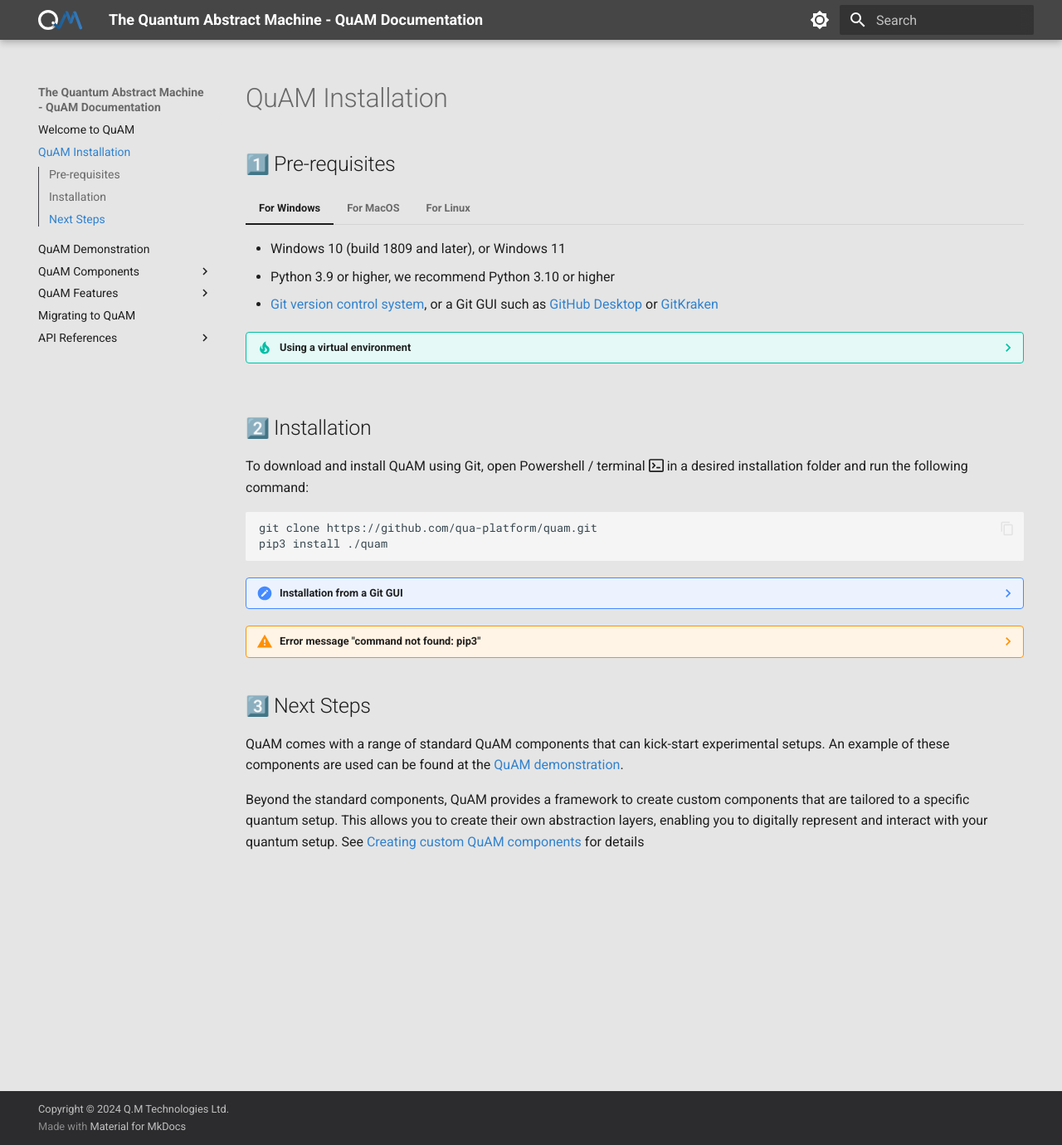
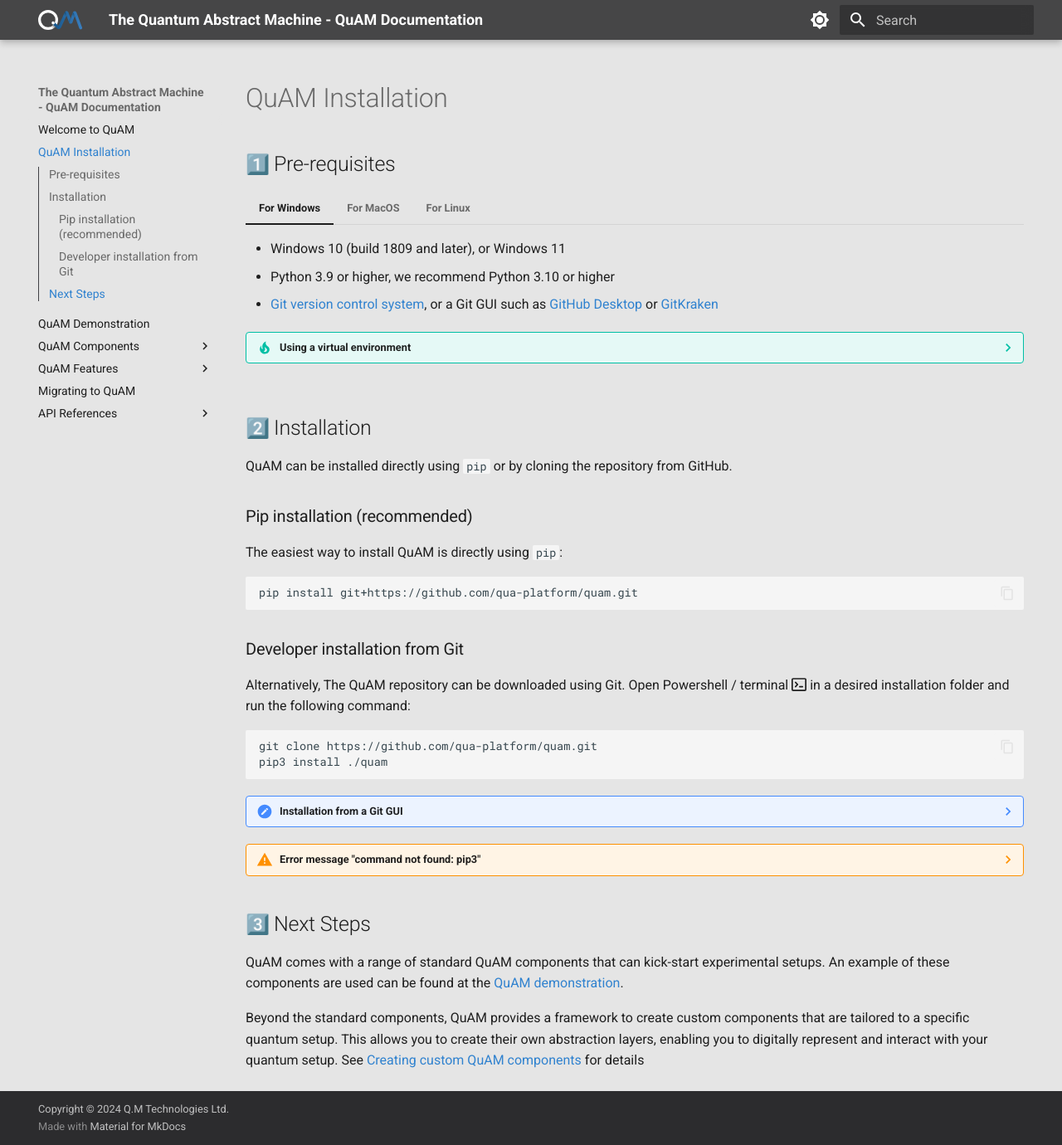
Before and after one commit to qua-platform/quam, an MkDocs documentation site: the page built from docs/installation.md, in a window 1280 px wide and 1380 px high. Shown: the whole window at 83% size. Built offline with MkDocs 1.6.1 and Material for MkDocs 9.7.7, drawn with Linux system fonts in a browser that asks for light colours; emoji names are drawn with the system emoji font.

Commit message:
docs: update installation instructions

````diff
--- a/docs/installation.md
+++ b/docs/installation.md
@@ -55,7 +55,19 @@ source {environment_name}/bin/activate
 ///
 
 ## :two: Installation
-To download and install QuAM using Git, open Powershell / terminal :octicons-terminal-16: in a desired installation folder and run the following command:
+QuAM can be installed directly using `pip` or by cloning the repository from GitHub.
+
+### Pip installation (recommended)
+
+The easiest way to install QuAM is directly using `pip`:
+
+```bash
+pip install git+https://github.com/qua-platform/quam.git
+```
+
+### Developer installation from Git
+
+Alternatively, The QuAM repository can be downloaded using Git. Open Powershell / terminal :octicons-terminal-16: in a desired installation folder and run the following command:
 ```bash
 git clone https://github.com/qua-platform/quam.git
 pip3 install ./quam
````
